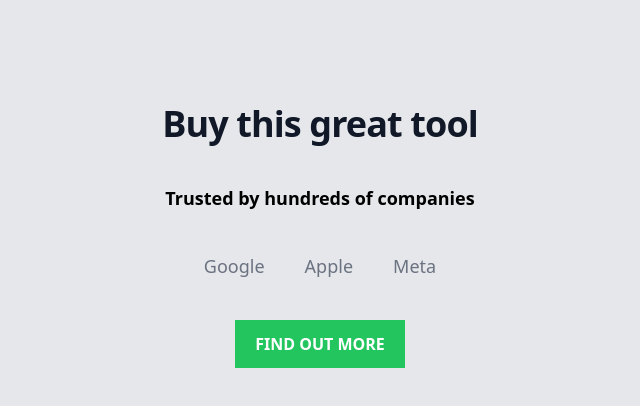
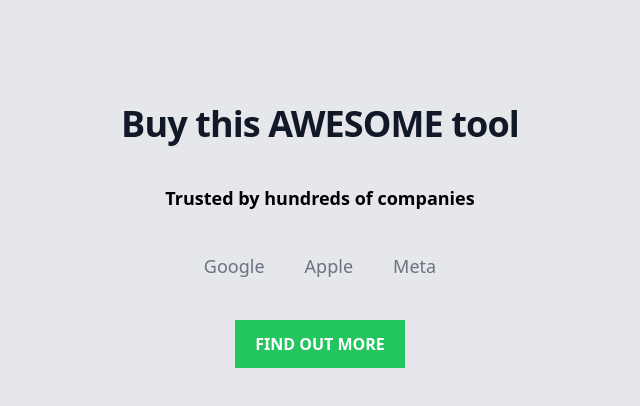
Before and after one commit to Daporta/Test-Landing, a plain HTML site: page index.html in a window 1280 px wide. Shown: the whole page, without its empty margins (320-960 px from the left). Drawn offline with nearby package versions, Linux system fonts and the light colour scheme.

Commit message:
Awesome change

```diff
--- a/index.html
+++ b/index.html
@@ -4,7 +4,7 @@
     </head>
 	<body>
 		<div class="bg-[#e5e7eb] py-16 text-center h-screen">
-			<h1 class="my-10 text-[#111827] text-4xl font-extrabold tracking-tight">Buy this great tool</h1>
+			<h1 class="my-10 text-[#111827] text-4xl font-extrabold tracking-tight">Buy this AWESOME tool</h1>
 			<p class="my-10 font-semibold text-lg">Trusted by hundreds of companies</p>
 			<ul class="flex flex-nowrap justify-center my-10">
 				<li class="mx-5 text-[#6b7280] font-medium text-lg">Google</li>
```
